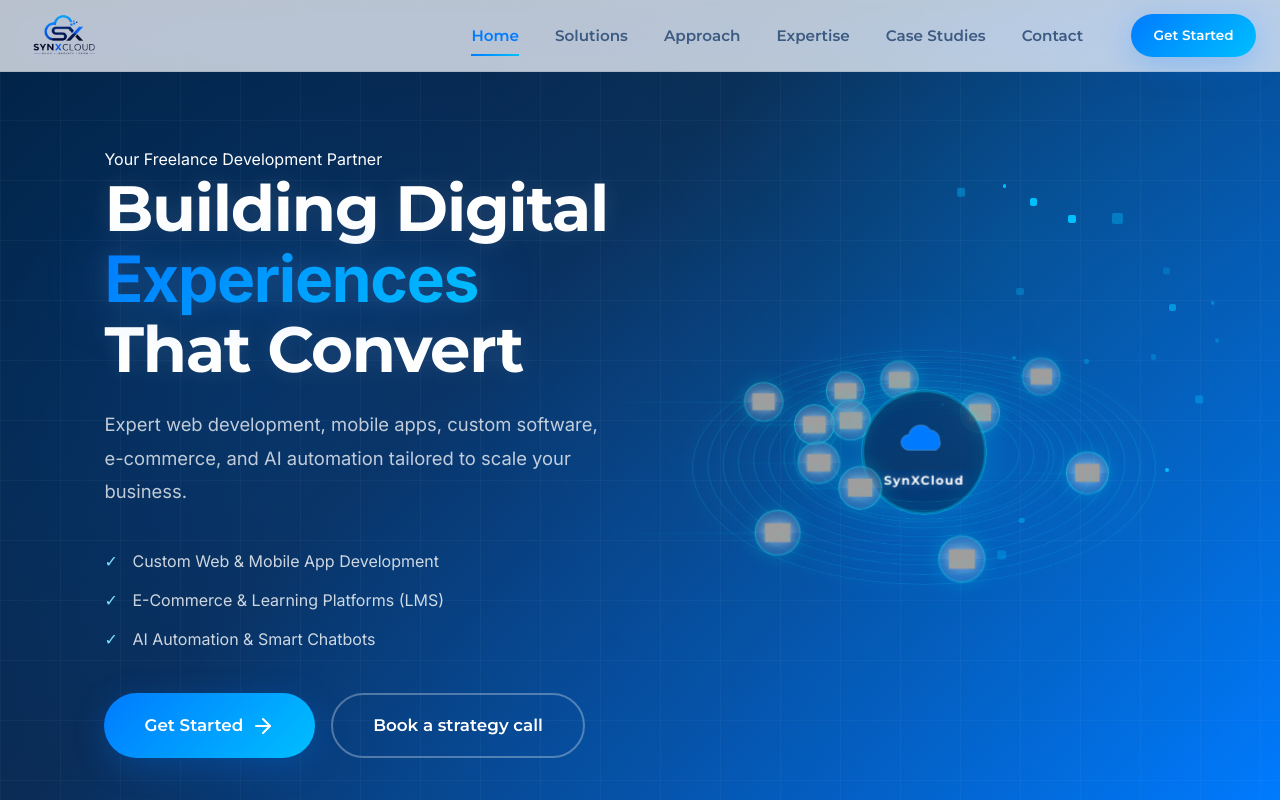
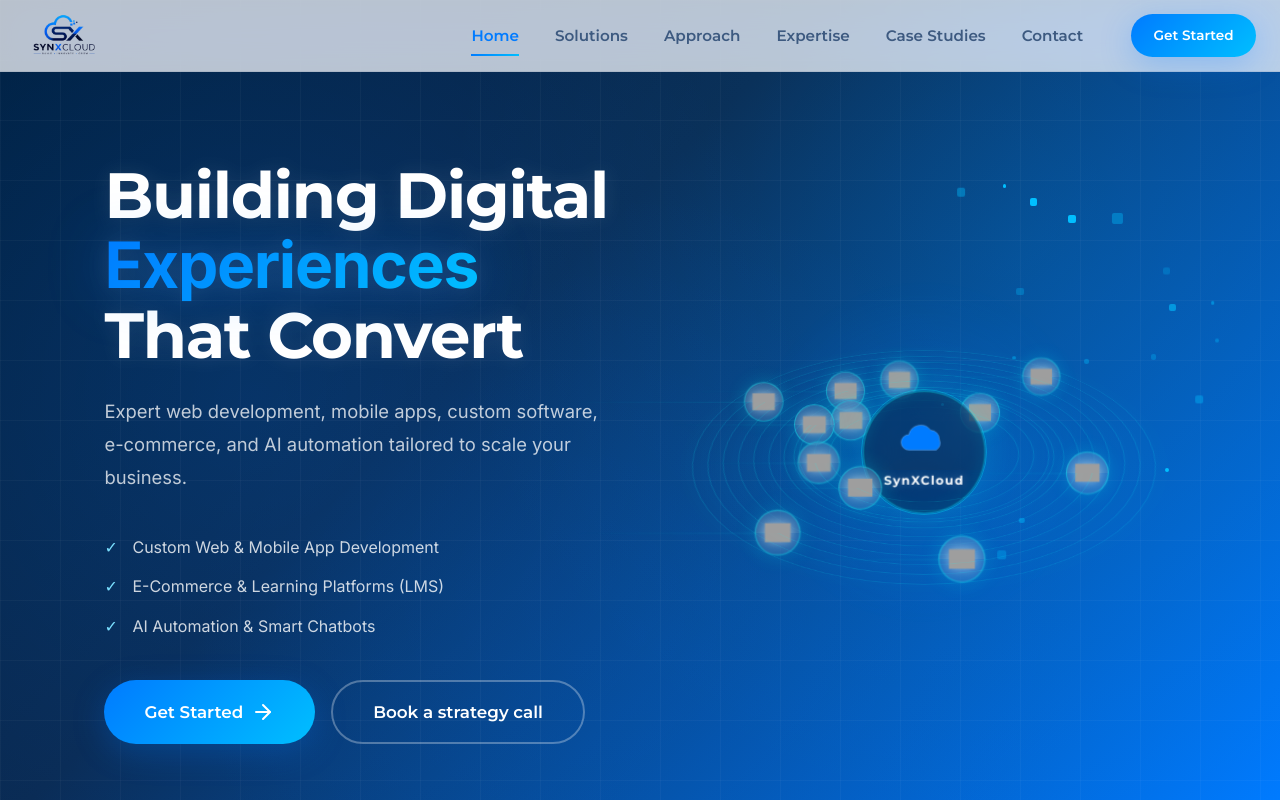
Before and after one commit to SynXCloud/SynXCloud, a React (Vite) app: page / in a window 1280 px wide. Shown: the top 800 px of the page. Built offline with nearby package versions, Linux system fonts and the light colour scheme; grey boxes are pictures that could not be loaded.

Commit message:
feat: Enahncement the projects SEO friendly

```diff
--- a/src/App.jsx
+++ b/src/App.jsx
@@ -708,7 +708,7 @@
 
           <div className="container">
             <div className="hero-content">
-              <span className="eyebrow">Your Freelance Development Partner</span>
+              {/* <span className="eyebrow">Your Freelance Development Partner</span> */}
               <h1>
                 Building Digital<br />
                 <span className="gradient-text">Experiences</span><br />
```
